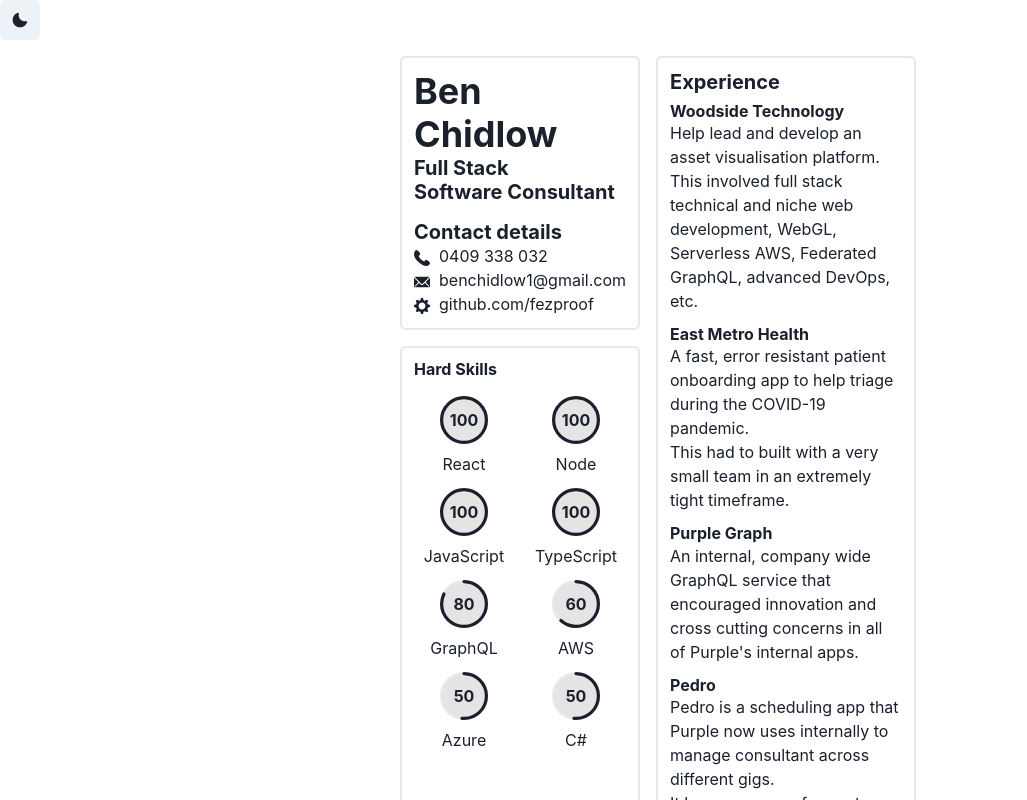
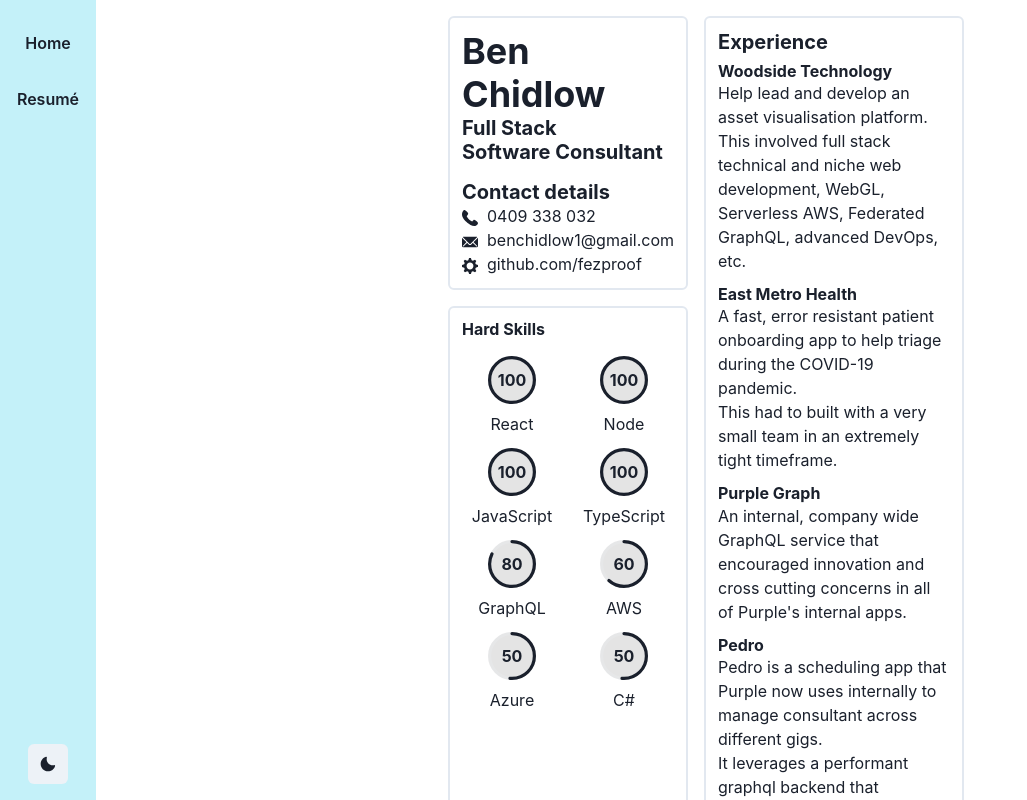
Before and after one commit to fezproof/projects, a Next.js app in the folder apps/portfolio/: page /resume in a window 1280 px wide. Shown: the top 800 px of the page, without its empty margins (0-1027 px from the left). Built offline with nearby package versions, Linux system fonts and the light colour scheme.

Commit message:
Added Global nav bar

```diff
--- a/apps/portfolio/src/components/ColourModeToggle.tsx
+++ b/apps/portfolio/src/components/ColourModeToggle.tsx
@@ -1,7 +1,7 @@
 import { MoonIcon, SunIcon } from '@chakra-ui/icons';
-import { IconButton, useColorMode } from '@chakra-ui/react';
+import { chakra, IconButton, useColorMode } from '@chakra-ui/react';
 
-const ColourModeToggle = () => {
+const ColourModeToggle = chakra(({ className }) => {
   const { toggleColorMode, colorMode } = useColorMode();
   const isDarkMode = colorMode === 'dark';
   return (
@@ -9,8 +9,9 @@
       aria-label="Toggle colour mode"
       onClick={toggleColorMode}
       icon={isDarkMode ? <SunIcon /> : <MoonIcon />}
+      className={className}
     />
   );
-};
+});
 
 export default ColourModeToggle;
--- /dev/null
+++ b/apps/portfolio/src/components/navs/GenericNav.tsx
@@ -0,0 +1,58 @@
+import { Box, Grid, Button, chakra, useColorModeValue } from '@chakra-ui/react';
+import Link from 'next/link';
+import ColourModeToggle from '../ColourModeToggle';
+import PrintHidden from '../helpers/PrintHidden';
+
+const GenericNav = chakra(({ className }) => {
+  const bg = useColorModeValue('cyan.100', 'cyan.800');
+  return (
+    <PrintHidden className={className}>
+      <Box
+        as="nav"
+        display="flex"
+        alignItems="center"
+        backgroundColor={bg}
+        position="fixed"
+        zIndex="10"
+        bottom="0"
+        left="0"
+        top={{ base: 'auto', lg: '0' }}
+        right={{ base: '0', lg: 'auto' }}
+        px={{ base: '1rem', lg: '0' }}
+        py={{ base: '0', lg: '1rem' }}
+        width={{ base: '100%', lg: '6rem' }}
+        height={{ base: '5rem', lg: '100%' }}
+        flexDirection={{ base: 'row', lg: 'column' }}
+      >
+        <Link passHref href="/">
+          <Button
+            variant="ghost"
+            mx={{ base: '0.5rem', lg: '0' }}
+            my={{ base: '0', lg: '0.5rem' }}
+            width={{ lg: '100%' }}
+            as="a"
+          >
+            Home
+          </Button>
+        </Link>
+        <Link passHref href="/resume">
+          <Button
+            variant="ghost"
+            mx={{ base: '0.5rem', lg: '0' }}
+            my={{ base: '0', lg: '0.5rem' }}
+            width={{ lg: '100%' }}
+            as="a"
+          >
+            Resumé
+          </Button>
+        </Link>
+        <ColourModeToggle
+          marginLeft={{ base: 'auto', lg: '0' }}
+          marginTop={{ base: '0', lg: 'auto' }}
+        />
+      </Box>
+    </PrintHidden>
+  );
+});
+
+export default GenericNav;
--- /dev/null
+++ b/apps/portfolio/src/layouts/ResumeLayout.tsx
@@ -0,0 +1,27 @@
+import { Grid } from '@chakra-ui/react';
+import Head from 'next/head';
+import { Children, FC } from 'react';
+import GenericNav from 'src/components/navs/GenericNav';
+
+const ResumeLayout: FC = ({ children }) => (
+  <div>
+    <Head>
+      <title>Ben Chidlow - Resume</title>
+      <link rel="icon" href="/favicon.png" />
+      <meta
+        name="description"
+        content="Ben Chidlow's personal resume. Should be ready to print straight away!"
+      />
+    </Head>
+
+    <Grid
+      gridTemplateColumns={{ base: 'auto', lg: '6rem auto' }}
+      gridTemplateRows={{ base: '0 auto 5rem', lg: 'auto' }}
+    >
+      <GenericNav />
+      {Children.only(children)}
+    </Grid>
+  </div>
+);
+
+export default ResumeLayout;
--- a/apps/portfolio/src/pages/index.tsx
+++ b/apps/portfolio/src/pages/index.tsx
@@ -46,18 +46,18 @@
           <Heading as="h2">Under Construction!</Heading>
         </VStack>
 
-        <VStack VStack py="1.5rem">
+        <VStack py="1.5rem">
           <Heading as="h3" size="sm">
             Some things do exist though, but I still have a lot of work to do!
           </Heading>
 
           <HStack>
-            <RouterLink href="/resume">
+            <RouterLink passHref href="/resume">
               <Button as="a" variant="solid">
                 Resumé
               </Button>
             </RouterLink>
-            <RouterLink href="/blog">
+            <RouterLink passHref href="/blog">
               <Button as="a" variant="solid" isDisabled>
                 Blog
               </Button>
--- a/apps/portfolio/src/pages/resume.tsx
+++ b/apps/portfolio/src/pages/resume.tsx
@@ -1,30 +1,14 @@
-import { Box, Container, Grid, useColorMode } from '@chakra-ui/react';
-import Head from 'next/head';
+import { Box, Container, Grid } from '@chakra-ui/react';
 import ResumeAside from 'src/components/asides/ResumeAside';
-import ColourModeToggle from 'src/components/ColourModeToggle';
 import ResumeFooter from 'src/components/footers/ResumeFooter';
 import ResumeHeader from 'src/components/headers/ResumeHeader';
-import PrintHidden from 'src/components/helpers/PrintHidden';
 import ResumeMain from 'src/components/mains/ResumeMain';
+import ResumeLayout from 'src/layouts/ResumeLayout';
 
-export default function Home() {
-  const { colorMode, toggleColorMode } = useColorMode();
-
+const Resume = () => {
   return (
-    <div>
-      <Head>
-        <title>Ben Chidlow - Resume</title>
-        <link rel="icon" href="/favicon.png" />
-        <meta
-          name="description"
-          content="Ben Chidlow's personal resume. Should be ready to print straight away!"
-        />
-      </Head>
-
-      <PrintHidden>
-        <ColourModeToggle />
-      </PrintHidden>
-      <Container maxW="lg" py="1rem" h="100vh">
+    <ResumeLayout>
+      <Container maxW="lg" py="1rem">
         <Grid
           templateAreas={`
             "header main"
@@ -50,6 +34,8 @@
           </Box>
         </Grid>
       </Container>
-    </div>
+    </ResumeLayout>
   );
-}
+};
+
+export default Resume;
```
